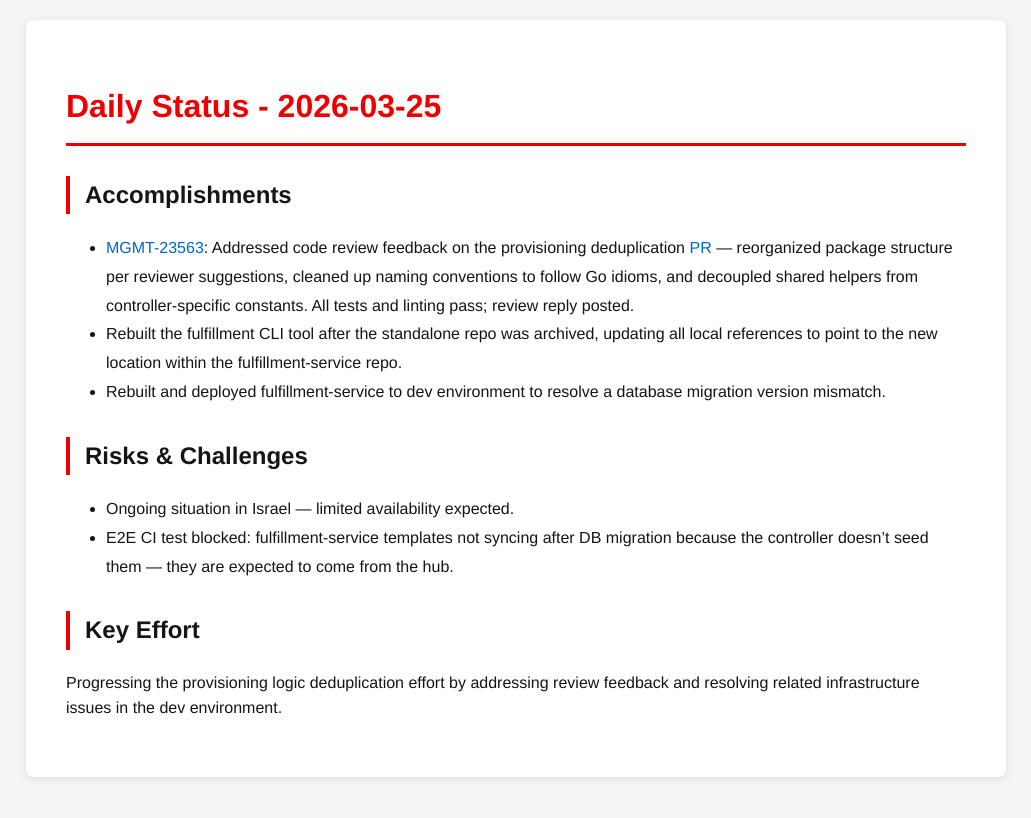
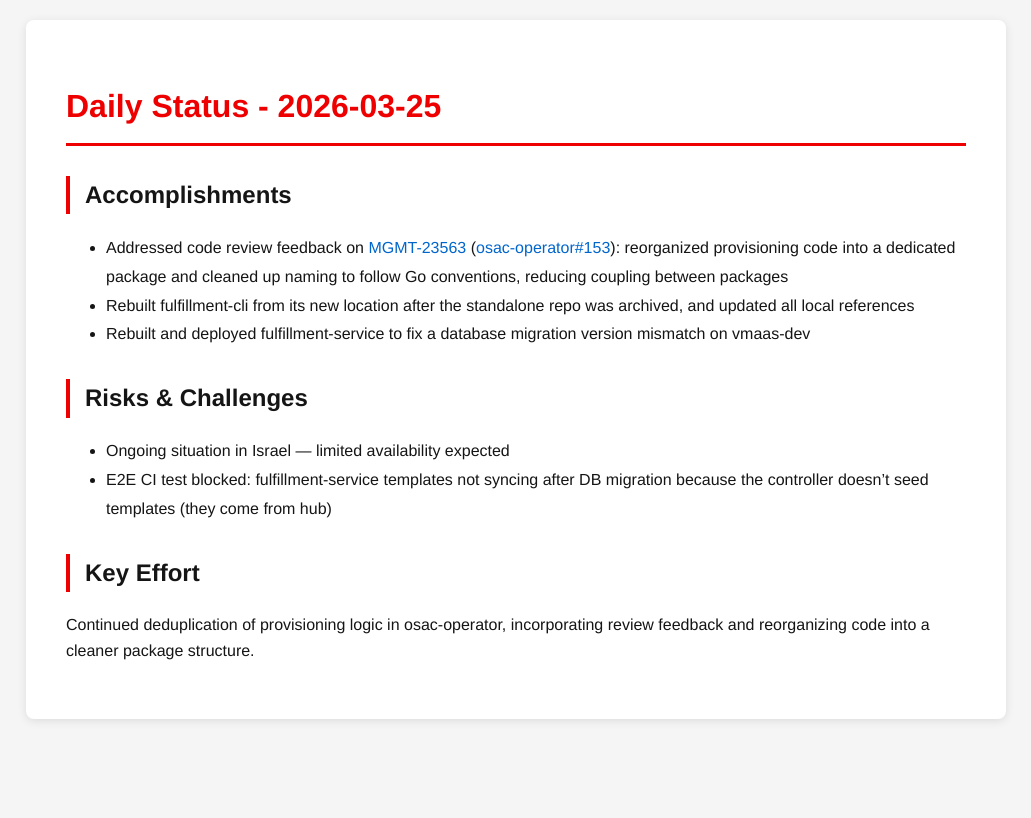
Before and after one commit to tzvatot/daily-status, a Jekyll site: the page built from 2026-03-25.md, in a window 1280 px wide. Shown: the top 818 px of the page, without its empty margins (124-1155 px from the left). Built offline with Jekyll 4.4.1, drawn with Linux system fonts in a browser that asks for light colours.

Commit message:
Daily status update - 2026-03-25

```diff
--- a/2026-03-25.md
+++ b/2026-03-25.md
@@ -7,13 +7,13 @@ date: 2026-03-25
 # Daily Status - 2026-03-25
 
 ## Accomplishments
-- [MGMT-23563](https://issues.redhat.com/browse/MGMT-23563): Addressed code review feedback on the provisioning deduplication [PR](https://github.com/osac-project/osac-operator/pull/153) — reorganized package structure per reviewer suggestions, cleaned up naming conventions to follow Go idioms, and decoupled shared helpers from controller-specific constants. All tests and linting pass; review reply posted.
-- Rebuilt the fulfillment CLI tool after the standalone repo was archived, updating all local references to point to the new location within the fulfillment-service repo.
-- Rebuilt and deployed fulfillment-service to dev environment to resolve a database migration version mismatch.
+- Addressed code review feedback on [MGMT-23563](https://issues.redhat.com/browse/MGMT-23563) ([osac-operator#153](https://github.com/osac-project/osac-operator/pull/153)): reorganized provisioning code into a dedicated package and cleaned up naming to follow Go conventions, reducing coupling between packages
+- Rebuilt fulfillment-cli from its new location after the standalone repo was archived, and updated all local references
+- Rebuilt and deployed fulfillment-service to fix a database migration version mismatch on vmaas-dev
 
 ## Risks & Challenges
-- Ongoing situation in Israel — limited availability expected.
-- E2E CI test blocked: fulfillment-service templates not syncing after DB migration because the controller doesn't seed them — they are expected to come from the hub.
+- Ongoing situation in Israel — limited availability expected
+- E2E CI test blocked: fulfillment-service templates not syncing after DB migration because the controller doesn't seed templates (they come from hub)
 
 ## Key Effort
-Progressing the provisioning logic deduplication effort by addressing review feedback and resolving related infrastructure issues in the dev environment.
+Continued deduplication of provisioning logic in osac-operator, incorporating review feedback and reorganizing code into a cleaner package structure.
```
